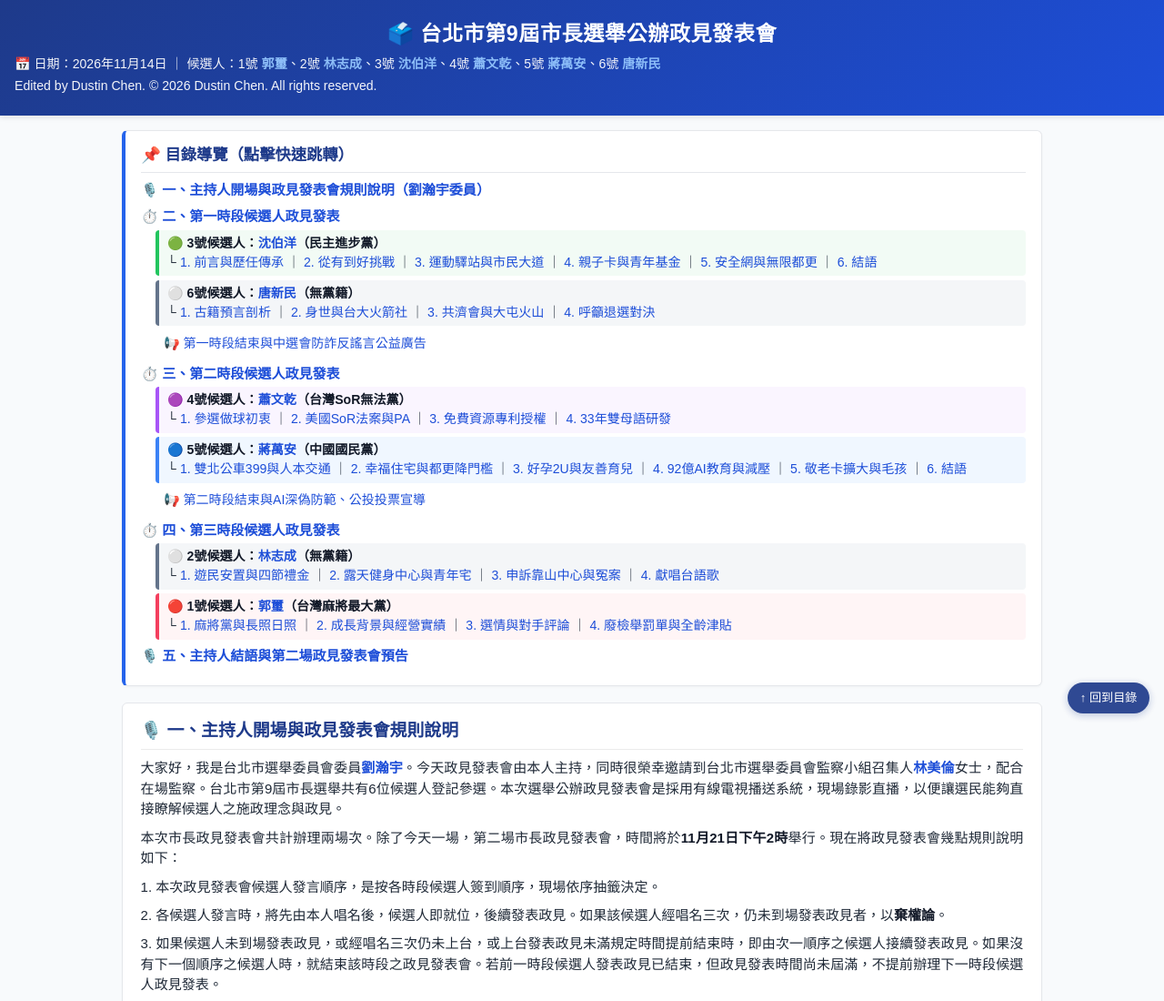
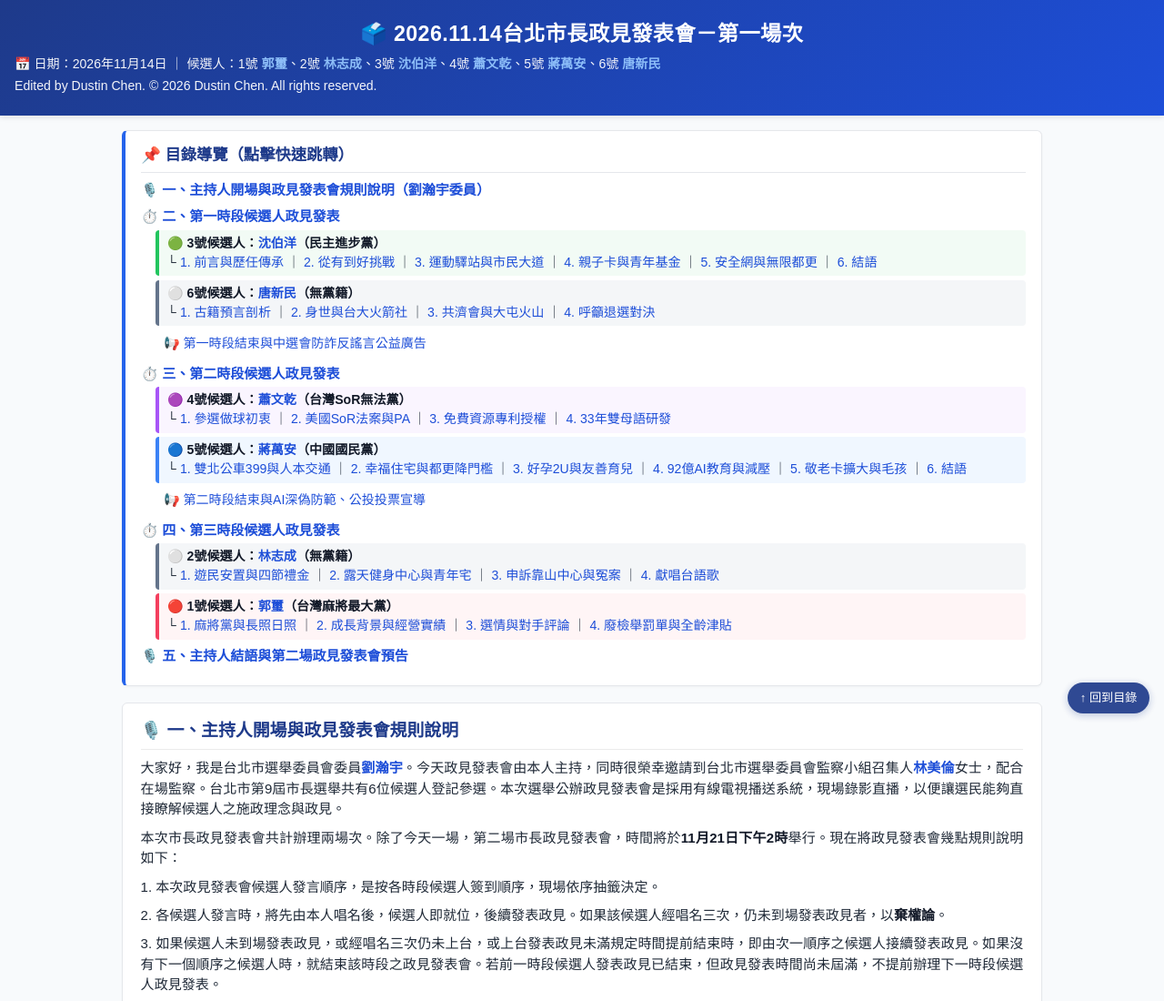
Before and after one commit to dustinchen26/election_taipei, a plain HTML site: page index.html in a window 1280 px wide. Shown: the top 1100 px of the page at 91% size. Drawn offline with Linux system fonts and the light colour scheme.

Commit message:
update title time

```diff
--- a/index.html
+++ b/index.html
@@ -3,7 +3,7 @@
 <head>
   <meta charset="UTF-8">
   <meta name="viewport" content="width=device-width, initial-scale=1.0">
-  <title>2026年11月14日 台北市第9屆市長選舉公辦政見發表會</title>
+  <title>2026.11.14台北市長政見發表會－第一場次</title>
   <style>
     :root {
       --primary: #1e3a8a;
@@ -181,7 +181,7 @@
 <body id="top">
 
 <header>
-  <h1>🗳️ 台北市第9屆市長選舉公辦政見發表會</h1>
+  <h1>🗳️ 2026.11.14台北市長政見發表會－第一場次</h1>
   <p>📅 日期：2026年11月14日 ｜ 候選人：1號 <span class="name">郭璽</span>、2號 <span class="name">林志成</span>、3號 <span class="name">沈伯洋</span>、4號 <span class="name">蕭文乾</span>、5號 <span class="name">蔣萬安</span>、6號 <span class="name">唐新民</span></p>
   <p>Edited by Dustin Chen. © 2026 Dustin Chen. All rights reserved.</p>
 </header>
```
